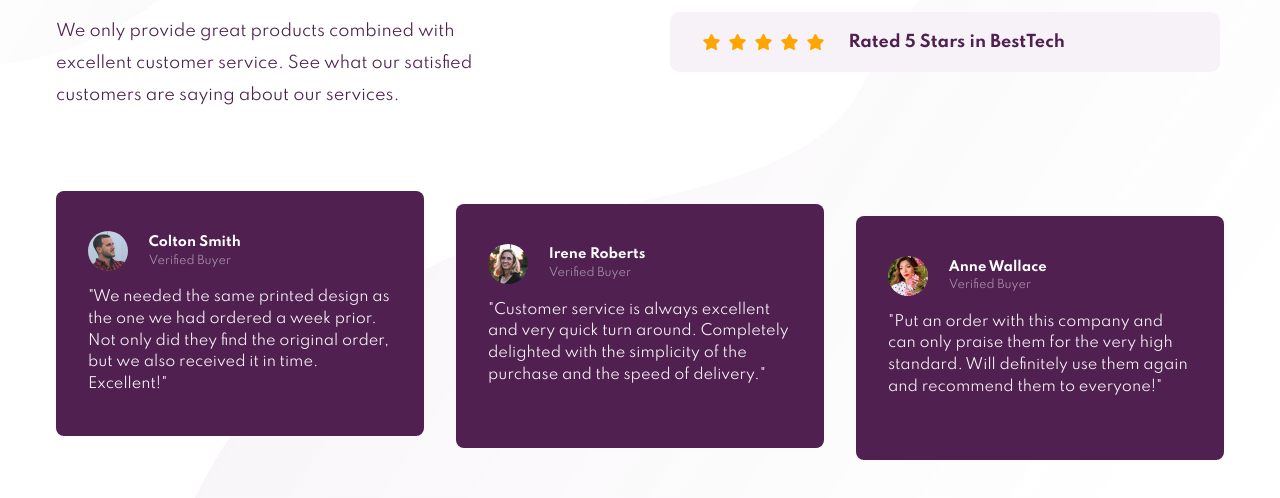
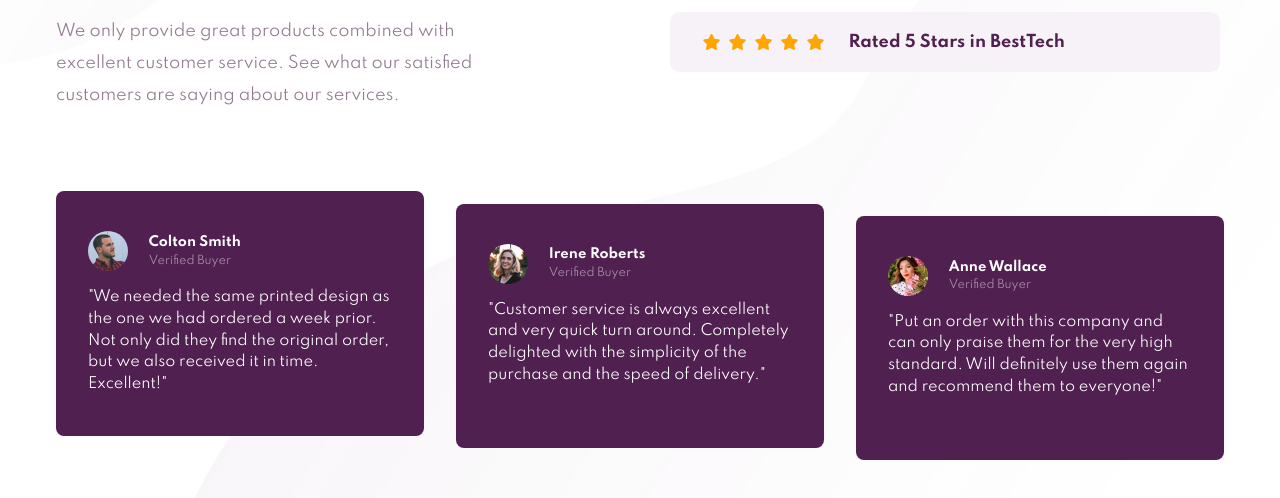
Before and after one commit to hishamalfahmi/social-proof-section-master, a plain HTML site: page index.html in a window 1280 px wide. Shown: the part 298-796 px from the top of the page. Drawn offline with Linux system fonts and the light colour scheme.

Commit message:
changed colors of the paragraphs

```diff
--- a/css/master.css
+++ b/css/master.css
@@ -91,6 +91,7 @@ main .container .split {
 main .container .split .txt {
   color: var(--Very-Dark-Magenta);
 }
+
 @media (max-width: 767px) {
   main .container .split .txt {
     text-align: center;
@@ -130,6 +131,10 @@ main .container .split .txt {
     line-height: 2;
     max-width: 90%;
   }
+}
+
+main .container .split .txt p {
+  color: var(--Dark-Grayish-Magenta);
 }
 
 main .container .split .ratings {
@@ -332,7 +337,7 @@ main .container .customers .customer .profile .txt > p {
 
 main .container .customers .customer > p {
   font-size: 0.9rem;
-  color: var(--Light-Grayish-Magenta);
+  color: white;
   line-height: 1.5;
 }
 @media (min-width: 768px) and (max-width: 1199px) {
```
